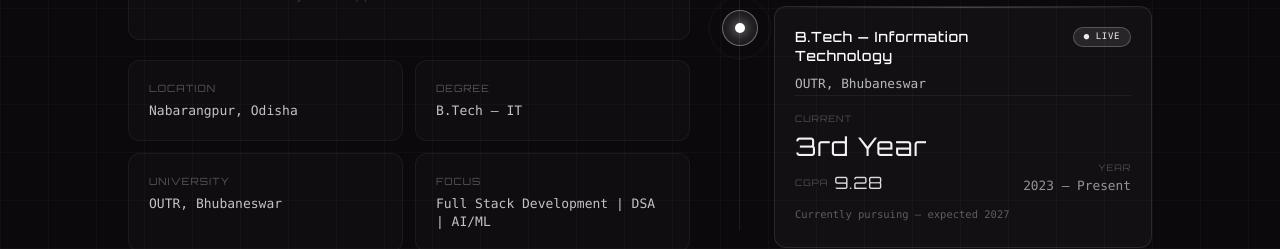
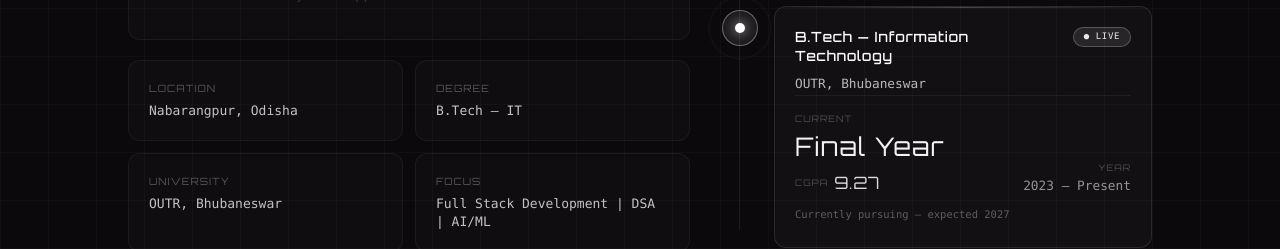
Before and after one commit to DEV1XX/ADITYA-NARAYAN-MALI-PORTFOLIO, a Next.js app: page / in a window 1280 px wide. Shown: the part 1600-1849 px from the top of the page. Built offline with nearby package versions, Linux system fonts and the light colour scheme; no server answers.

Commit message:
About page tweaks

```diff
--- a/src/app/Slides/AboutPage.js
+++ b/src/app/Slides/AboutPage.js
@@ -35,8 +35,8 @@ const EDUCATION = [
     institution: "OUTR, Bhubaneswar",
     board: "Odisha University of Technology and Research",
     year: "2023 – Present",
-    score: "3rd Year",
-    cgpa: "9.28",
+    score: "Final Year",
+    cgpa: "9.27",
     status: "inprogress",
     detail: "Currently pursuing — expected 2027",
   },
```
